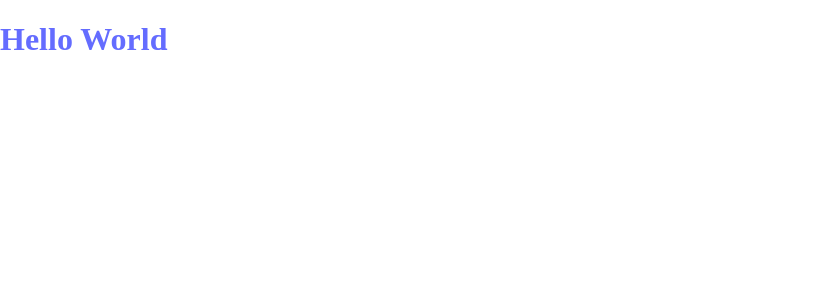
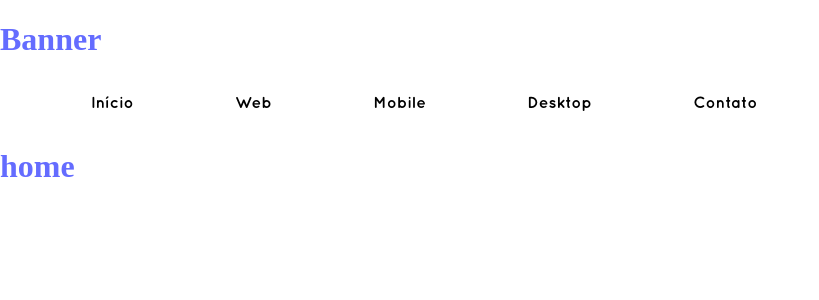
Before and after one commit to HiagoCS/eightcs, a React app in the folder frontend/: page / in a window 1280 px wide. Shown: the top 300 px of the page, without its empty margins (0-819 px from the left). Built offline with nearby package versions, Linux system fonts and the light colour scheme; the HTML template or start-up script is replaced by a standard one.

Commit message:
navbar first style

```diff
--- a/frontend/src/App.jsx
+++ b/frontend/src/App.jsx
@@ -1,12 +1,18 @@
 import { useState } from 'react'
 import '@/styles/main.scss'
+
+import Banner from '@/components/banner';
+import NavBar from '@/components/navbar';
+import Home from '@/components/folders/home';
 
 function App() {
 
   return (
-    <>
-      <h1>Hello World</h1>
-    </>
+    <div className="App">
+      <Banner></Banner>
+      <NavBar></NavBar>
+      <Home></Home>
+    </div>
   )
 }
 
--- /dev/null
+++ b/frontend/src/components/banner/index.jsx
@@ -0,0 +1,7 @@
+function main(){
+    return(
+        <h1>Banner</h1>
+    )
+}
+
+export default main
--- /dev/null
+++ b/frontend/src/components/folders/home/index.jsx
@@ -0,0 +1,7 @@
+function main(){
+    return(
+        <h1>home</h1>
+    )
+}
+
+export default main
--- /dev/null
+++ b/frontend/src/components/navbar/index.jsx
@@ -0,0 +1,20 @@
+import React from 'react';
+import {links} from '@/data/links';
+import './style.scss';
+function main(){
+    return(
+        <>
+        <div className="main">
+            <ul>
+                {links.map((link, index) => (
+                    <li key={index}>
+                        <a href={link.url}>{link.name}</a>
+                    </li>
+                ))}
+            </ul>
+        </div>
+        </>
+    )
+}
+
+export default main
--- /dev/null
+++ b/frontend/src/components/navbar/style.scss
@@ -0,0 +1,16 @@
+.main{
+    //background-color: red;
+    font-family: "Quicksand-Bold";
+    display: flex;
+    ul{
+        width: 60%;
+        display: flex;
+        list-style: none;
+        justify-content: space-around;
+        font-size: 1pc;
+        a{
+            text-decoration: none;
+            color:black;
+        }
+    }
+}
--- /dev/null
+++ b/frontend/src/data/links/index.json
@@ -0,0 +1,24 @@
+{
+    "links": [
+        {
+        "name": "Início",
+        "url": "/"
+        },
+        {
+        "name": "Web",
+        "url": "/apps/web"
+        },
+        {
+        "name": "Mobile",
+        "url": "/apps/mobile"
+        },
+        {
+        "name": "Desktop",
+        "url": "/apps/desktop"
+        },
+        {
+        "name": "Contato",
+        "url": "/contact"
+        }
+    ]
+}
```
